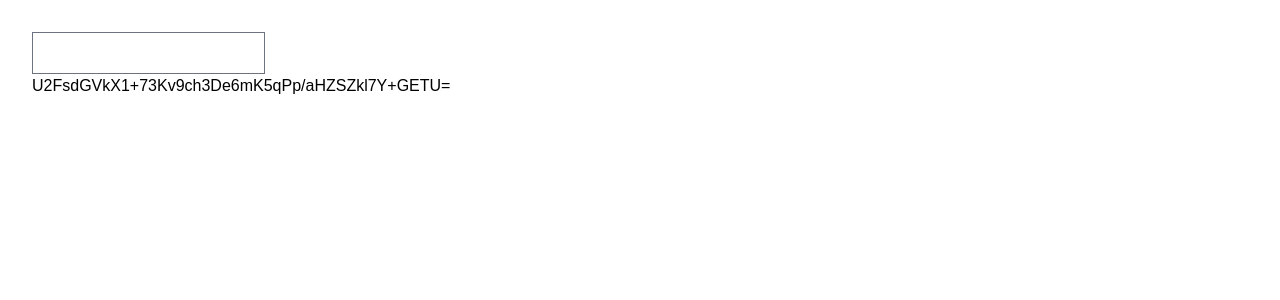
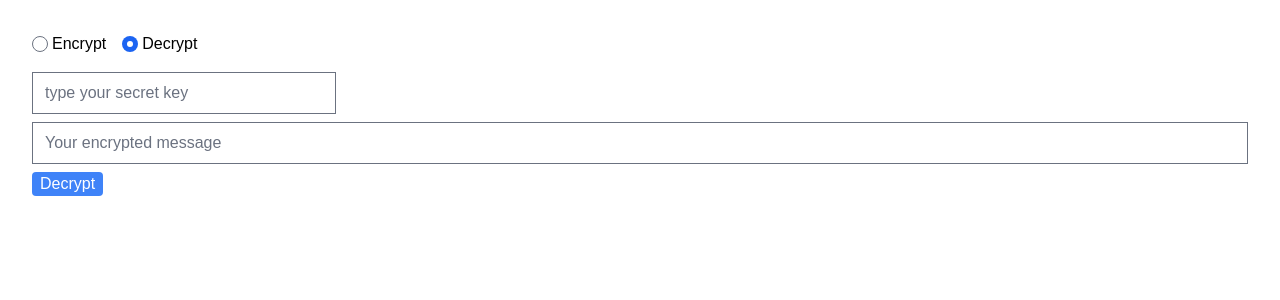
Before and after one commit to KillerMax4299/tanstack-table, a React (Vite) app: page /salt in a window 1280 px wide. Shown: the top 300 px of the page. Built offline with nearby package versions, Linux system fonts and the light colour scheme; a web font is replaced by a local one; what @react-pdf/renderer would draw is missing.

Commit message:
updates
-few adjustments

```diff
--- a/src/Salting.jsx
+++ b/src/Salting.jsx
@@ -1,37 +1,98 @@
-import { useState, useEffect, useMemo } from "react";
+import { useState, useEffect, useMemo, useRef } from "react";
 import CryptoJS from "crypto-js";
 
 const Salting = () => {
   const [text, setText] = useState("");
+  const [secretKey, setSecretKey] = useState("test-secret-key");
+  const [selectedOption, setSelectedOption] = useState("decrypt");
+  const handleOptionChange = (event) => {
+    setSelectedOption(event.target.value);
+  };
 
   const hashed = useMemo(() => {
-    const secretKey = "your-secret-key";
-
     // Encrypt the data
-    const encryptedData = CryptoJS.AES.encrypt(text, secretKey).toString();
-    return encryptedData
+    const encryptedData = CryptoJS.AES.encrypt(
+      text,
+      JSON.stringify(secretKey)
+    ).toString();
+    return encryptedData;
   }, [text]);
 
-  const decrypted = useMemo(() => {
-    const secretKey = "your-secret-key";
+  const decryptKey = useRef(null);
+  const encryptedData = useRef(null);
+  const [decrypted, setDecrypted] = useState("");
 
+  const handleDecrypt = () => {
     // Encrypt the data
-    const bytes = CryptoJS.AES.decrypt(hashed, secretKey);
-    console.log(bytes.toString(CryptoJS.enc.Utf8));
-    const decryptedData = bytes.toString(CryptoJS.enc.Utf8)
-    return decryptedData;
-  }, [text]);
-
+    const bytes = CryptoJS.AES.decrypt(
+      encryptedData.current.value,
+      JSON.stringify(decryptKey.current.value)
+    );
+    // console.log(bytes.toString(CryptoJS.enc.Utf8));
+    const decryptedData = bytes.toString(CryptoJS.enc.Utf8);
+    setDecrypted(decryptedData)
+  };
   return (
-    <div className="p-8">
+    <div className="p-8 flex flex-col space-y-4 ">
+      <div className="flex space-x-4">
+        <label className="flex items-center space-x-1">
           <input
+            type="radio"
+            value="encrypt"
+            checked={selectedOption === "encrypt"}
+            onChange={handleOptionChange}
+          />
+          <span>Encrypt</span>
+        </label>
+        <label className="flex items-center space-x-1">
+          <input
+            type="radio"
+            value="decrypt"
+            checked={selectedOption === "decrypt"}
+            onChange={handleOptionChange}
+          />
+          <span>Decrypt</span>
+        </label>
+      </div>
+      {selectedOption === "encrypt" && (
+        <div className="flex flex-col space-y-2">
+          <input
+            placeholder="type your secret key"
+            type="text"
+            className="w-1/4"
+            value={secretKey}
+            onChange={(e) => setSecretKey(e.target.value)}
+          />
+          <input
+            placeholder="type your message"
             type="text"
             value={text}
             onChange={(e) => setText(e.target.value)}
           />
           <div>{hashed}</div>
+        </div>
+      )}
+      {selectedOption === "decrypt" && (
+        <div className="flex flex-col space-y-2">
+          <input
+            placeholder="type your secret key"
+            type="text"
+            className="w-1/4"
+            ref={decryptKey}
+          />
+          <input
+            placeholder="Your encrypted message"
+            type="text"
+            ref={encryptedData}
+          />
+          <button onClick={handleDecrypt} className="px-2 bg-blue-500 w-fit rounded text-white">
+            Decrypt
+          </button>
+          <pre>{decrypted}</pre>
+        </div>
+      )}
       <p></p>
-      <div>{ decrypted}</div>
+      {/* <div>{decrypted}</div> */}
     </div>
   );
 };
```
Also changed, not shown: 1 other file (tests, documents, lock files or other folders). Lines whose indentation alone changed are shown as unchanged.
